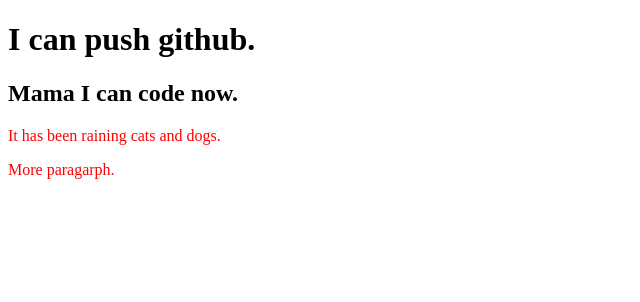
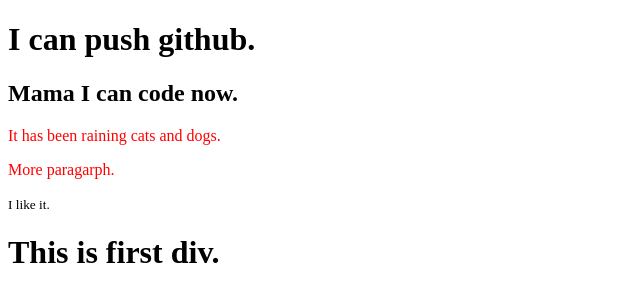
Before and after one commit to minhajn/developer-protfolio-Minhaz, a plain HTML site: page index.html in a window 1280 px wide. Shown: the whole page, without its empty margins (0-640 px from the left). Drawn offline with Linux system fonts and the light colour scheme.

Commit message:
divition

```diff
--- a/index.html
+++ b/index.html
@@ -11,5 +11,9 @@
     <h2>Mama I can code now.</h2>
     <p>It has been raining cats and dogs.</p>
     <p>More paragarph.</p>
+    <div>
+        <small>I like it.</small>
+        <h1>This is first div.</h1>
+    </div>
 </body>
 </html>
```
